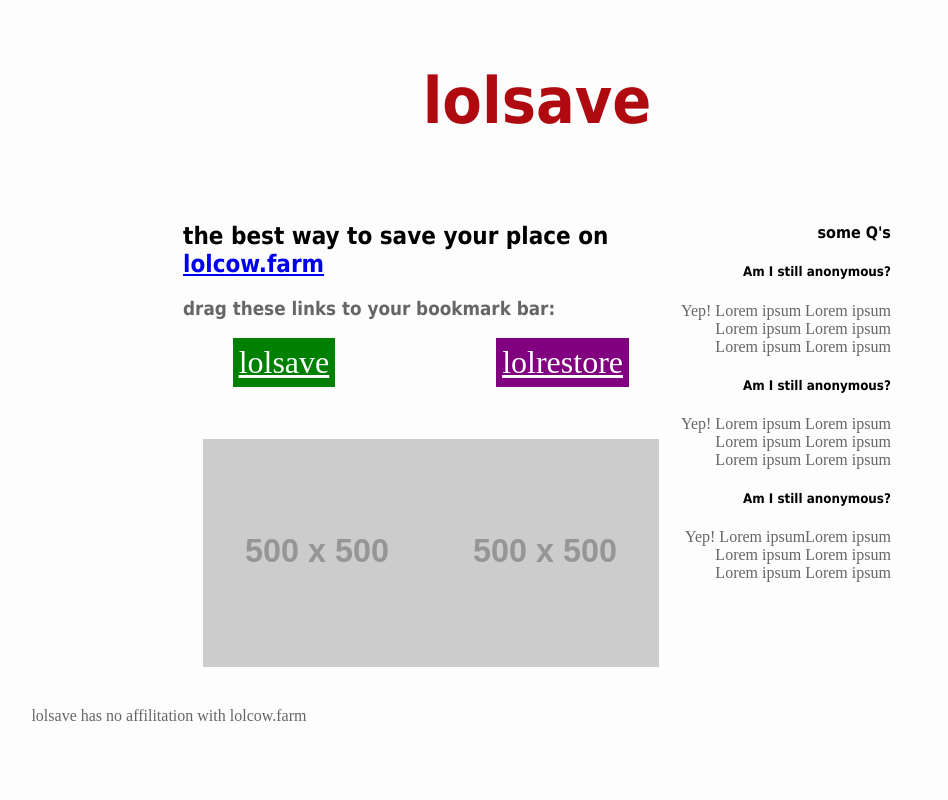
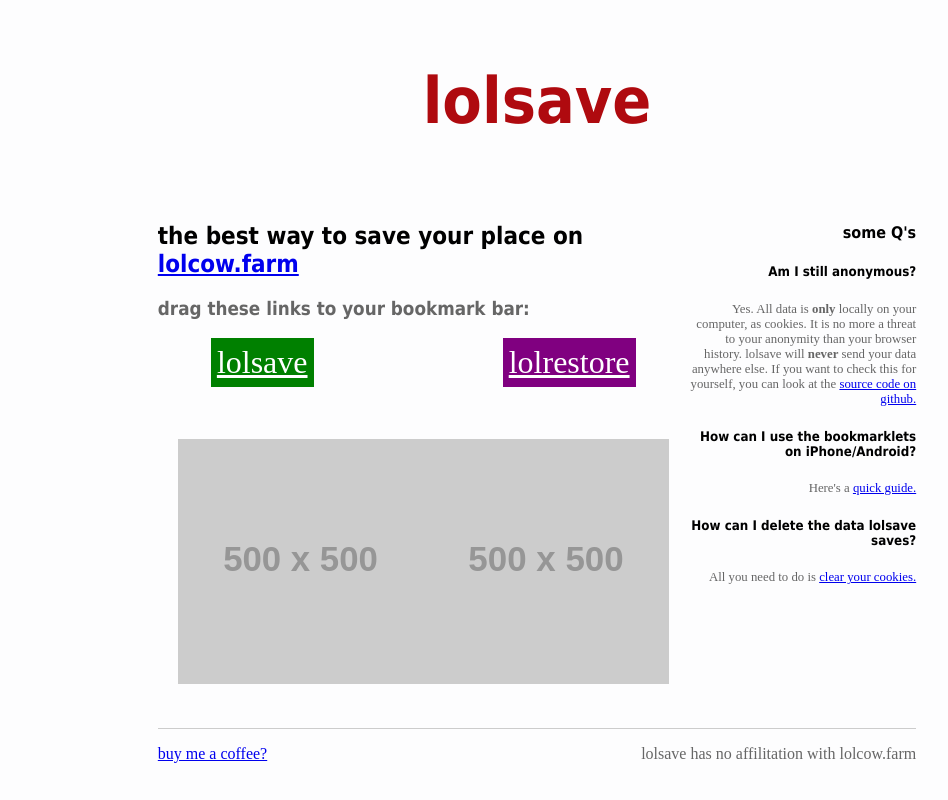
Before and after one commit to Jishaxe/lolsave, a website: page index.html in a window 1280 px wide. Shown: the whole page, without its empty margins (103-1051 px from the left). Drawn offline with Linux system fonts and the light colour scheme; placeholder pictures from the web are drawn by us.

Commit message:
Fill out some actual information

```diff
--- a/index.html
+++ b/index.html
@@ -14,13 +14,11 @@
     }
 
     section#container {
-      width: 80%;
+      width: 60%;
       margin: 0 auto;
     }
 
     section#hero {
-      width: 70%;
-      margin: 0 auto;
     }
 
     #left {
@@ -33,6 +31,10 @@
       display: inline-block;
       vertical-align: top;
       text-align: right;
+    }
+
+    #right p {
+      font-size: 0.8em;
     }
 
     #bookmarklets {
@@ -49,6 +51,7 @@
       color: white;
       font-size: 2em;
       padding: 6px;
+      transition: 1s;
     }
 
     #lolsave {
@@ -56,9 +59,17 @@
       float: left;
     }
 
+    #lolsave:hover {
+      background-color: purple;
+    }
+
     #lolrestore {
       background-color: purple;
       float: right;
+    }
+
+    #lolrestore:hover {
+      background-color: green;
     }
 
     h1, h2, h3, h4, h5, h6 {
@@ -80,6 +91,7 @@
       color: #666666;
     }
 
+
     #gifs {
       margin-top: 100px;
       padding: 20px;
@@ -91,6 +103,23 @@
         height: auto;
     }
 
+    footer {
+      margin-top: 20px;
+      border-top: 1px solid #CCCCCC;
+    }
+
+    footer #disclaimer {
+      float: right;
+    }
+
+    footer #buymecoffee {
+      float: left;
+    }
+
+    footer form {
+      display: inline-block;
+    }
+
     @media only screen and (max-width: 573px) {
       #bookmarklets a {
         display: block;
@@ -98,6 +127,12 @@
         padding: 10px;
         margin-top: 5px;
         text-align: center;
+      }
+
+      #gifs img {
+        display: block;
+        width: 100%;
+        margin-bottom: 20px;
       }
     }
 
@@ -142,16 +177,19 @@
     </div><div id="right">
       <h4>some Q's</h4>
       <h5>Am I still anonymous?</h5>
-      <p>Yep! Lorem ipsum Lorem ipsum Lorem ipsum Lorem ipsum Lorem ipsum Lorem ipsum</p>
-      <h5>Am I still anonymous?</h5>
-      <p>Yep! Lorem ipsum Lorem ipsum Lorem ipsum Lorem ipsum Lorem ipsum Lorem ipsum</p>
-      <h5>Am I still anonymous?</h5>
-      <p>Yep! Lorem ipsumLorem ipsum Lorem ipsum Lorem ipsum Lorem ipsum Lorem ipsum</p>
+      <p>Yes. All data is <b>only</b> locally on your computer, as cookies. It is no more a threat to your anonymity than your browser history.
+        lolsave will <b>never</b> send your data anywhere else.
+        If you want to check this for yourself, you can look at the <a href="https://github.com/Jishaxe/lolsave">source code on github.</a></p>
+      <h5>How can I use the bookmarklets on iPhone/Android?</h5>
+      <p>Here's a <a href="#">quick guide.</a></p>
+      <h5>How can I delete the data lolsave saves?</h5>
+      <p>All you need to do is <a href="http://www.digitaltrends.com/computing/how-to-delete-cookies-in-chrome-firefox-safari-and-ie/">clear your cookies.</a></p>
     </div>
     </section>
 
     <footer>
-      <p>lolsave has no affilitation with lolcow.farm</p>
+      <p id="disclaimer">lolsave has no affilitation with lolcow.farm</p><p id="buymecoffee"><a href="https://paypal.me/jshxe/5">buy me a coffee?</a></p>
+      </p>
     </footer>
   </section>
 </body>
```
